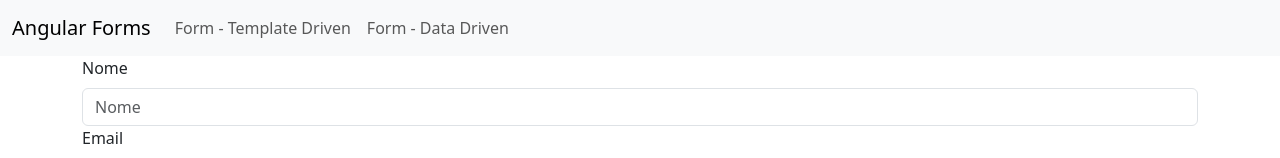
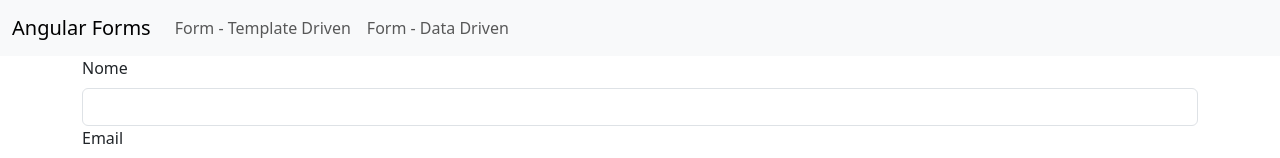
Before and after one commit to RodolfoPG/forms, an Angular app: page /dataForm in a window 1280 px wide. Shown: the top 158 px of the page. Built offline with nearby package versions, Linux system fonts and the light colour scheme.

Commit message:
Formulários reativos: Campo input customizado (ControlValueAcessor)

```diff
--- a/src/app/data-form/data-form.component.html
+++ b/src/app/data-form/data-form.component.html
@@ -1,5 +1,11 @@
 <form [formGroup]="formulario" (ngSubmit)="onSubmit()">
-    <div [ngClass]="aplicaCssErro('nome')">
+
+    <app-input-field class="col-sm-12" formControlName="nome"
+        [classeCss]="aplicaCssErro('nome')"
+        id="nome" label="Nome" [control]="$any(formulario.get('nome'))">
+    </app-input-field>
+
+    <!-- <div [ngClass]="aplicaCssErro('nome')">
         <div class="col-sm-12">
             <label for="nome" class="form-label">Nome</label>
         </div>
@@ -9,7 +15,8 @@
         </div>
         <app-error-msg [control]="$any(formulario.get('nome'))" label="Nome">
         </app-error-msg>
-    </div>
+    </div> -->
+
     <div [ngClass]="aplicaCssErro('email')">
         <div class="col-sm-12">
             <label for="email" class="form-label">Email</label>
--- /dev/null
+++ b/src/app/shared/input-field/input-field.component.html
@@ -0,0 +1,6 @@
+<div [ngClass]="classeCss">
+    <label [attr.for]="id" class="form-label">{{ label }}</label>
+    <input [type]="type" class="form-control" (blur)="onTouchedCb(null)"
+        [id]="id" required [readOnly]="!!isReadOnly" [(ngModel)]="value">
+    <app-error-msg [control]="control" [label]="label"></app-error-msg>
+</div>
--- /dev/null
+++ b/src/app/shared/input-field/input-field.component.ts
@@ -0,0 +1,57 @@
+import { Component, Input, forwardRef } from '@angular/core';
+import { ControlValueAccessor, NG_VALUE_ACCESSOR } from '@angular/forms';
+
+const INPUT_FIELD_VALUE_ACCESSOR: any = {
+  provide: NG_VALUE_ACCESSOR,
+  useExisting: forwardRef(() => InputFieldComponent),
+  multi: true
+}
+
+@Component({
+  selector: 'app-input-field',
+  templateUrl: './input-field.component.html',
+  styleUrls: ['./input-field.component.css'],
+  providers: [INPUT_FIELD_VALUE_ACCESSOR]
+})
+export class InputFieldComponent implements ControlValueAccessor {
+
+  @Input() classeCss: any
+  @Input() id!: string
+  @Input() label!: string
+  @Input() type = 'text'
+  @Input() control: any
+  @Input() isReadOnly = false
+
+  private innerValue: any
+
+  get value() {
+    return this.innerValue
+  }
+
+  set value(v: any) {
+    if (v !== this.innerValue) {
+      this.innerValue = v
+      // TODO
+      this.onChangeCb(v)
+    }
+  }
+
+  onChangeCb: (_: any) => void = () => {}
+  onTouchedCb: (_: any) => void = () => {}
+
+  writeValue(v: any): void {
+    this.value = v
+  }
+
+  registerOnChange(fn: any): void {
+    this.onChangeCb = fn
+  }
+
+  registerOnTouched(fn: any): void {
+    this.onTouchedCb = fn
+  }
+
+  setDisabledState(isDisabled: boolean): void {
+    this.isReadOnly = isDisabled
+  }
+}
```
Also changed, not shown: src/app/shared/shared.module.ts (+8 -3 lines), src/app/shared/input-field/input-field.component.css (added), 1 other file (tests, documents, lock files or other folders).
